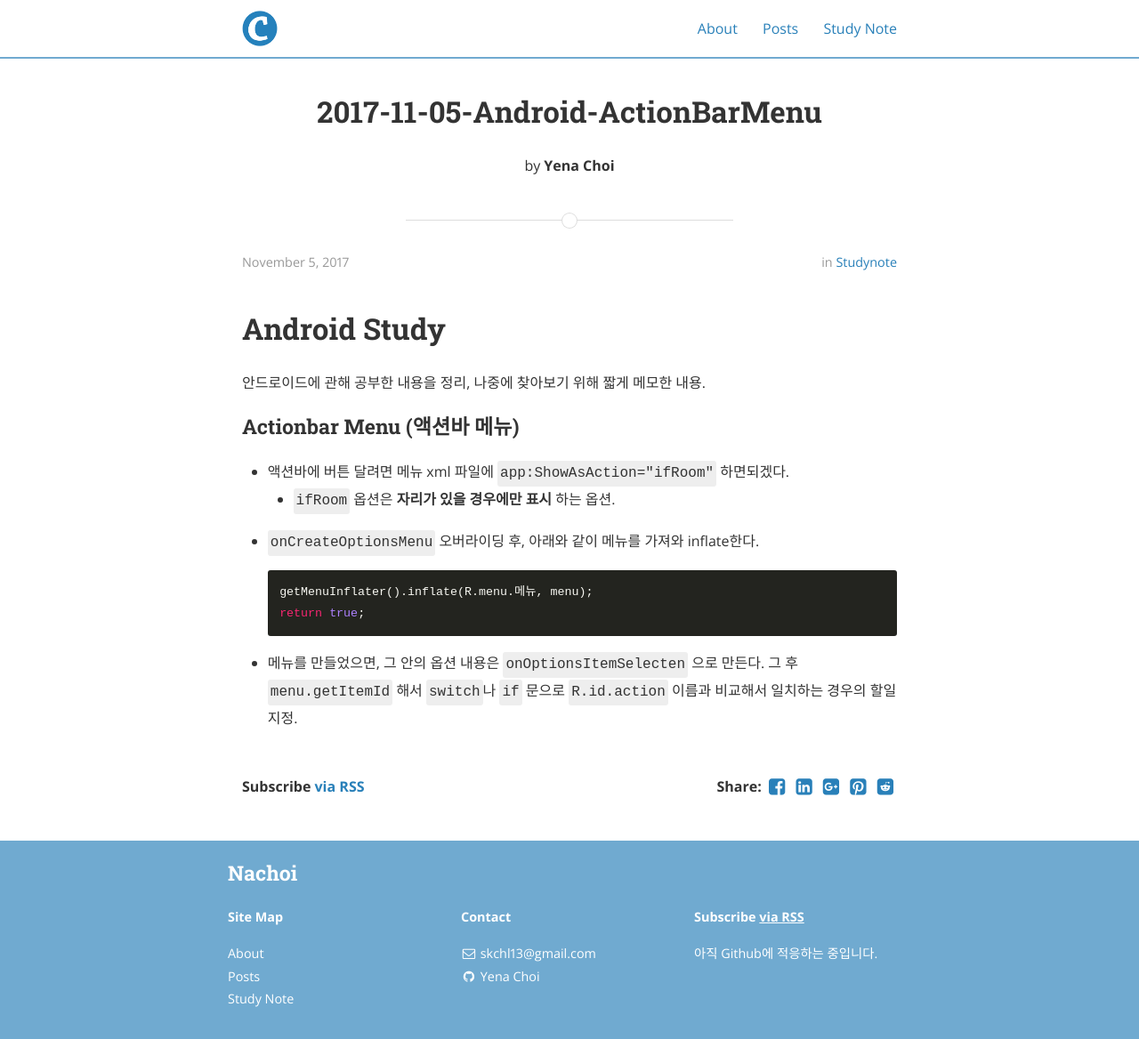
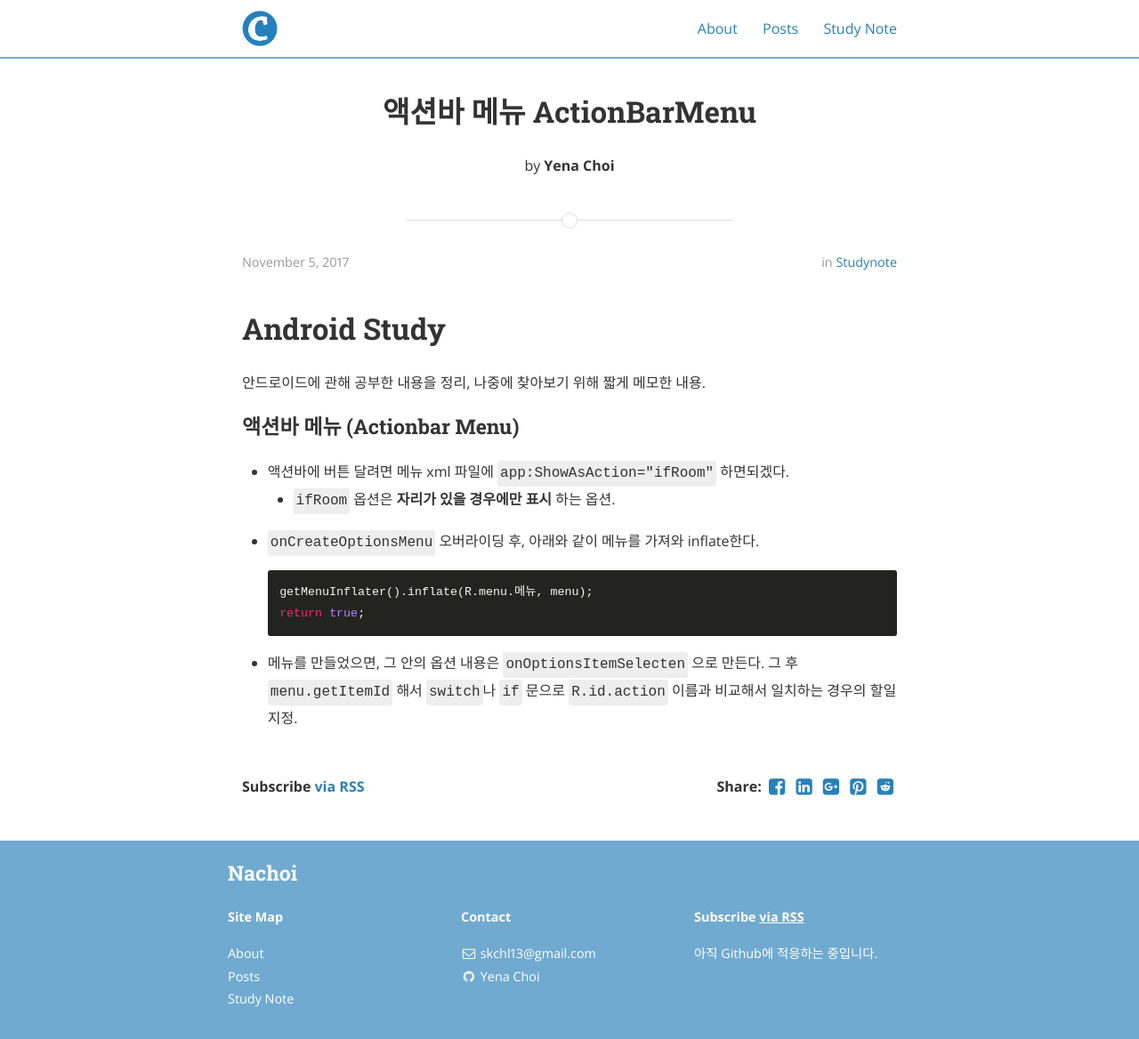
Before and after one commit to souk0721/nachoi.github.io, a Jekyll site: the page built from _posts/2017-11-05-Android-ActionBarMenu.md, in a window 1280 px wide. Shown: the whole page at 89% size. Built offline with Jekyll 4.4.1, drawn with Linux system fonts in a browser that asks for light colours; nearby versions of some CDN libraries.

Commit message:
Update studynote posts

```diff
--- a/_posts/2017-11-05-Android-ActionBarMenu.md
+++ b/_posts/2017-11-05-Android-ActionBarMenu.md
@@ -1,6 +1,6 @@
 ---
 layout: post
-title:  "2017-11-05-Android-ActionBarMenu"
+title:  "액션바 메뉴 ActionBarMenu"
 date:   2017-11-05
 author: Yena Choi
 categories: studynote
@@ -10,7 +10,7 @@ categories: studynote
 # Android Study
 안드로이드에 관해 공부한 내용을 정리, 나중에 찾아보기 위해 짧게 메모한 내용.
 
-### Actionbar Menu (액션바 메뉴)
+### 액션바 메뉴 (Actionbar Menu)
 - 액션바에 버튼 달려면 메뉴 xml 파일에 `app:ShowAsAction="ifRoom"` 하면되겠다.
   - `ifRoom` 옵션은 **자리가 있을 경우에만 표시** 하는 옵션.
 - `onCreateOptionsMenu` 오버라이딩 후, 아래와 같이 메뉴를 가져와 inflate한다.
```
Also changed, not shown: _posts/2017-11-05-Android-AsyncTask.md (+3 -2 lines), _posts/2017-11-05-Android-Uri.md (+1 -1 lines).
